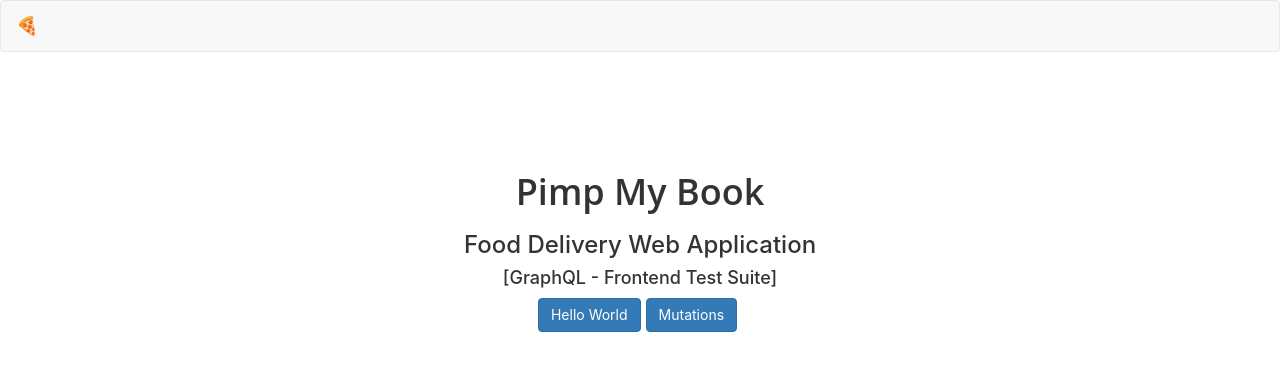
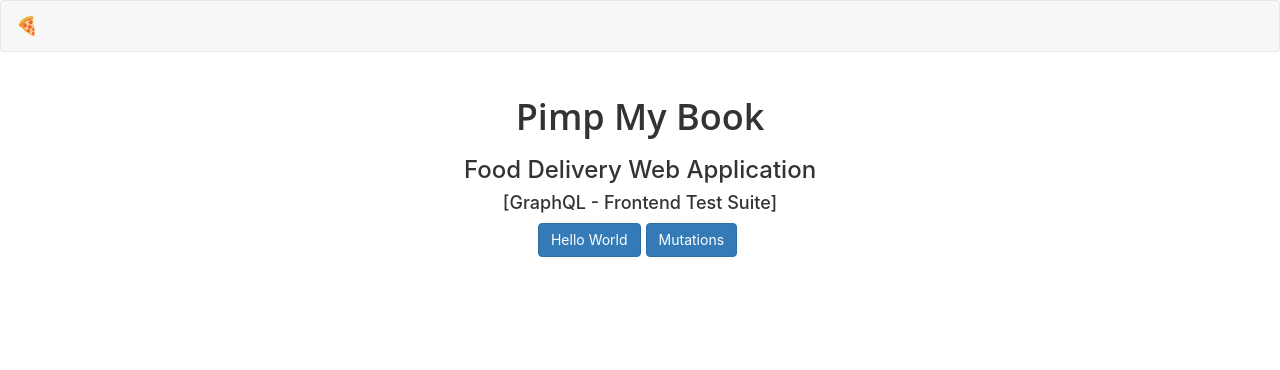
Before and after one commit to pimp-my-book/FDWA, a React (Create React App) app in the folder frontend/: page / in a window 1280 px wide. Shown: the top 370 px of the page. Built offline with nearby package versions, Linux system fonts and the light colour scheme.

Commit message:
UPDATE => style.css [.Home]

```diff
--- a/frontend/src/styles/styles.css
+++ b/frontend/src/styles/styles.css
@@ -7,7 +7,7 @@
 }
 
 .Home .landingPage {
-  padding: 80px 0;
+  padding: 5px 0;
   text-align: center;
 }
 
```
